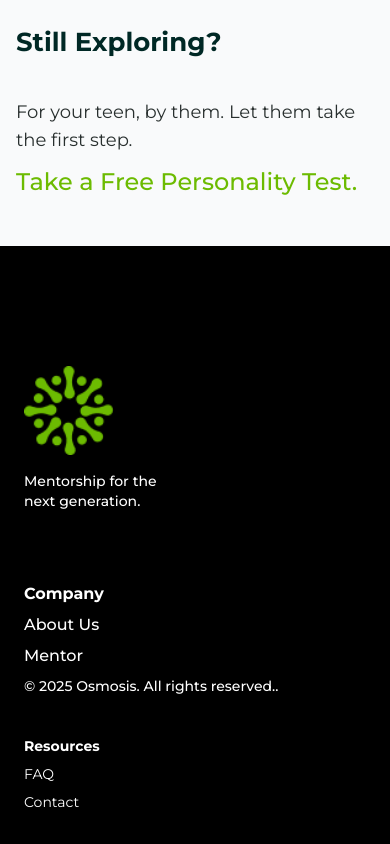
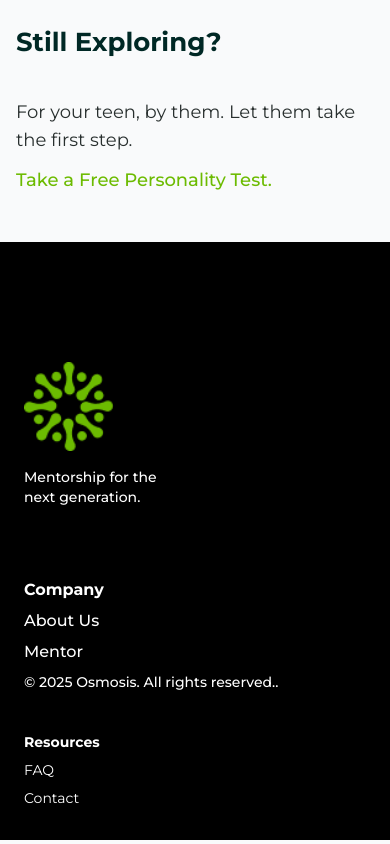
Before and after one commit to geeslane/Osmosis-Frontend, a Next.js app: page / in a window 390 px wide. Shown: the part 7769-8613 px from the top of the page. Built offline with nearby package versions, Linux system fonts and the light colour scheme; no server answers.

Commit message:
feat:added project setup and home page

```diff
--- a/src/components/landing/home/StillExploring.tsx
+++ b/src/components/landing/home/StillExploring.tsx
@@ -1,4 +1,3 @@
-import { ArrowUpIcon } from '@/assets/icons';
 import Link from 'next/link';
 import React from 'react';
 
@@ -14,7 +13,7 @@ export default function StillExploring() {
         </h3>
         <Link
           href="/"
-          className="justify-center text-green-100 pt-6 gap-1  text-2xl font-medium transition-colors"
+          className="justify-center text-green-100 pt-6 gap-1  text-lg md:text-2xl font-medium transition-colors"
         >
           Take a Free Personality Test.{' '}
         </Link>
```
